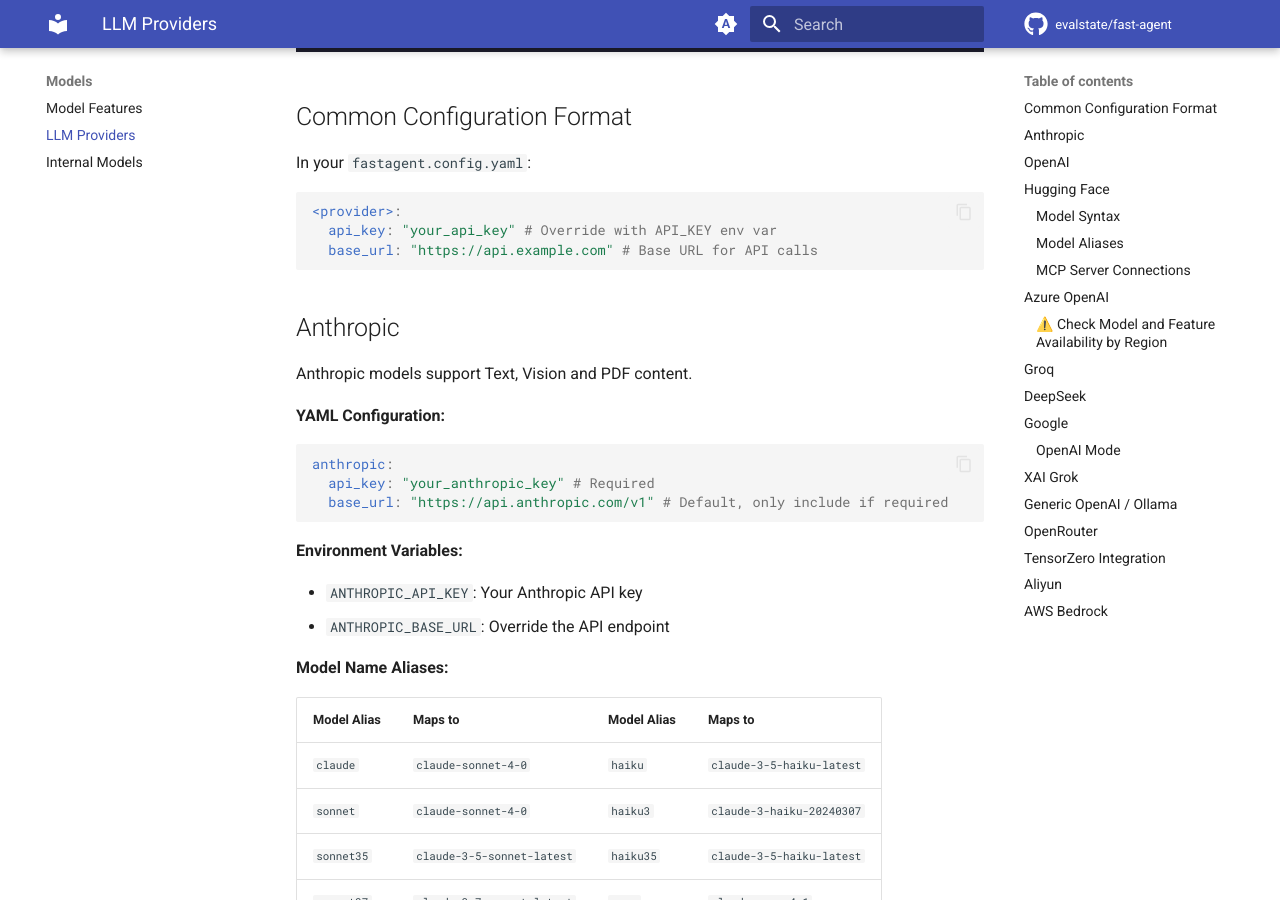
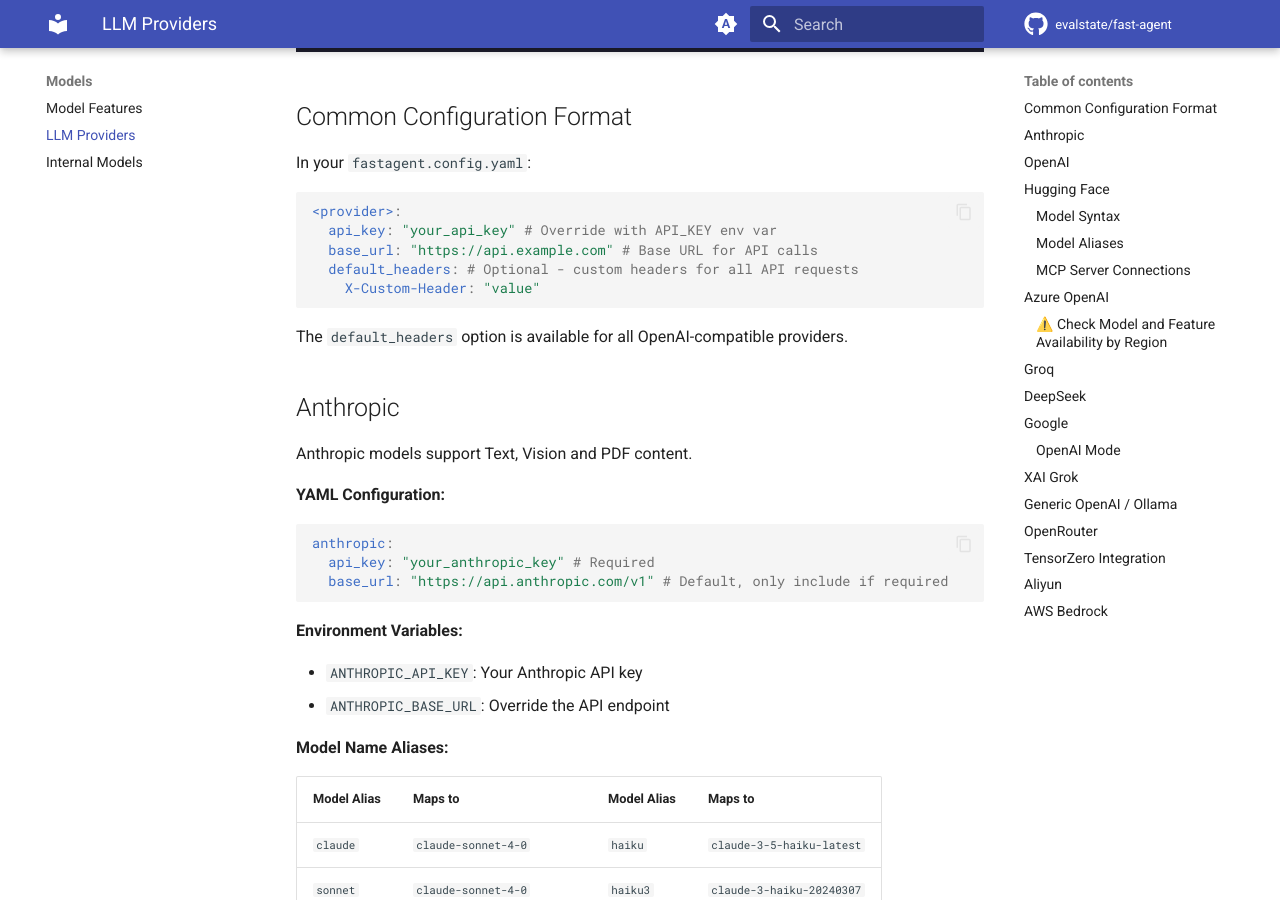
Before and after one commit to evalstate/fast-agent-docs, an MkDocs documentation site: the page built from docs/models/llm_providers.md, in a window 1280 px wide and 900 px high, scrolled down 566 px. Built offline with MkDocs 1.6.1 and Material for MkDocs 9.7.7, drawn with Linux system fonts in a browser that asks for light colours; comment, search, counter and statistics services are not loaded.

Commit message:
update docs

````diff
--- a/docs/models/llm_providers.md
+++ b/docs/models/llm_providers.md
@@ -13,7 +13,11 @@
 <provider>:
   api_key: "your_api_key" # Override with API_KEY env var
   base_url: "https://api.example.com" # Base URL for API calls
+  default_headers: # Optional - custom headers for all API requests
+    X-Custom-Header: "value"
 ```
+
+The `default_headers` option is available for all OpenAI-compatible providers.
 
 ## Anthropic
 
````
